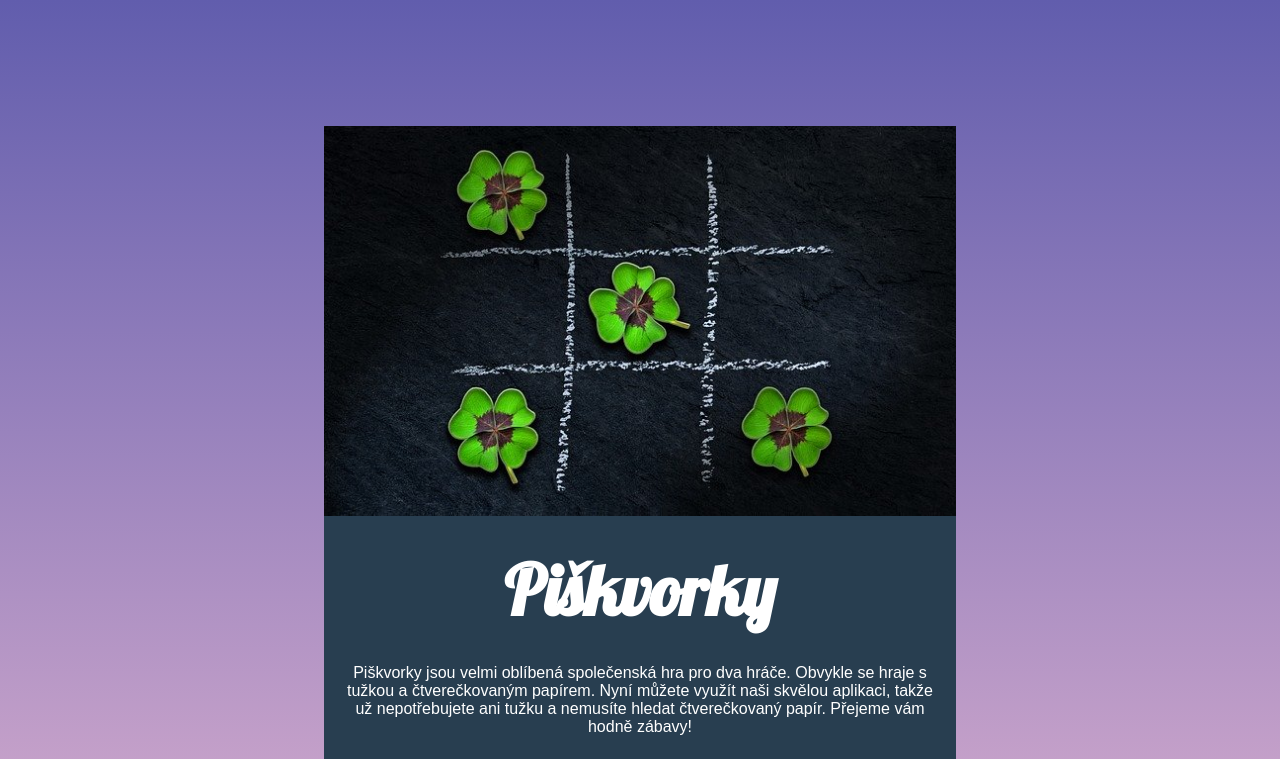
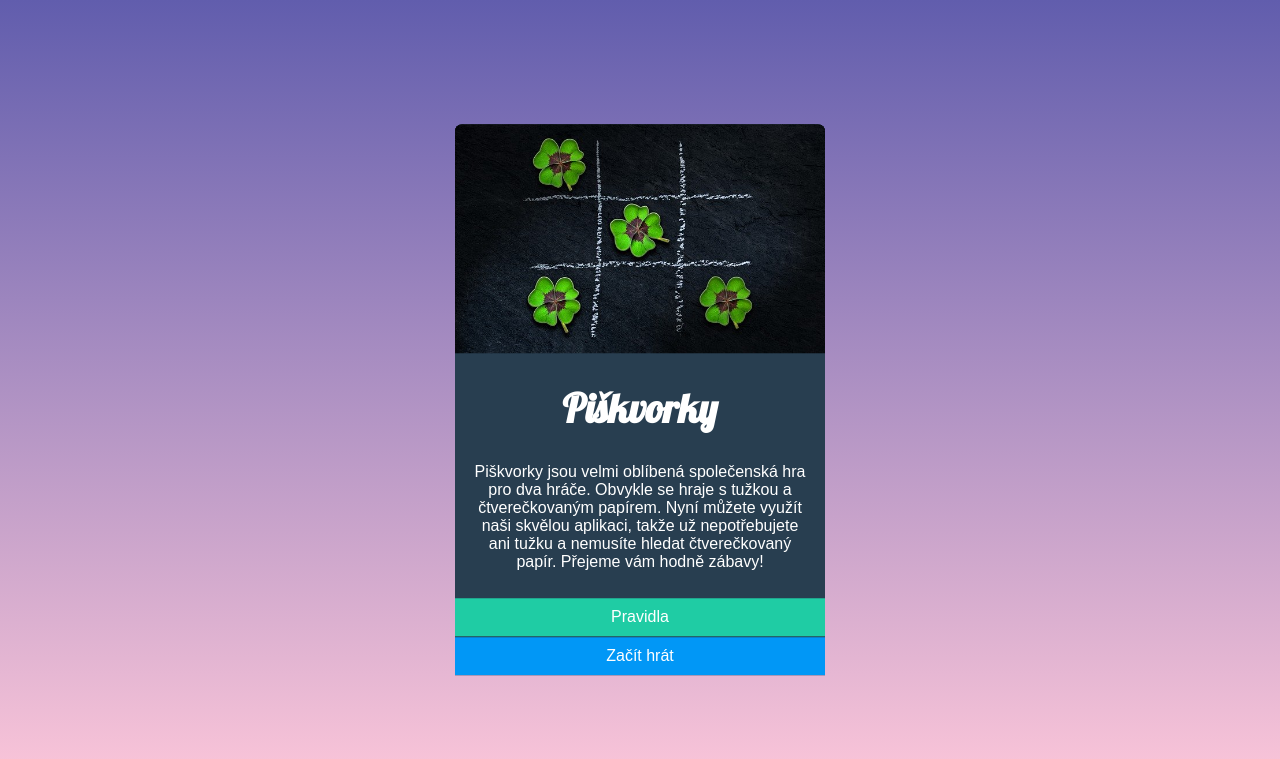
Before and after one commit to lizardeq/Piskvorky, a plain HTML site: page index.html in a window 1280 px wide. Shown: the top 759 px of the page. Drawn offline with Linux system fonts and the light colour scheme.

Commit message:
final ukol1

```diff
--- a/styly.css
+++ b/styly.css
@@ -1,8 +1,9 @@
 body {
   font-family: sans-serif;
   color: #ffffff;
-  background: linear-gradient(#615dad, #ffc8da);
-  background-repeat: no-repeat;
+  background: linear-gradient(#615dad, #ffc8da) fixed;
+  background-size: cover;
+  min-height: 100%;
 }
 
 h1 {
@@ -13,18 +14,6 @@ h1 {
   margin: 30px 0;
 }
 
-@media screen and (max-width: 370px) {
-  h1 {
-    font-size: 20px;
-  }
-}
-
-@media screen and (min-width: 640px) {
-  h1 {
-    font-size: 70px;
-  }
-}
-
 p {
   text-align: center;
 }
@@ -32,12 +21,17 @@ p {
 .stranka {
   display: flex;
   flex-direction: column;
-  margin: 10% 25% 30% 25%;
+  width: 370px;
   background-color: #283e50;
+  position: fixed;
+  top: 50%;
+  left: 50%;
+  transform: translate(-50%, -50%);
+  border-radius: 7px 7px 0 0;
+  overflow: hidden;
 }
 
 img {
-  flex-shrink: 0;
   width: 100%;
 }
 
```
